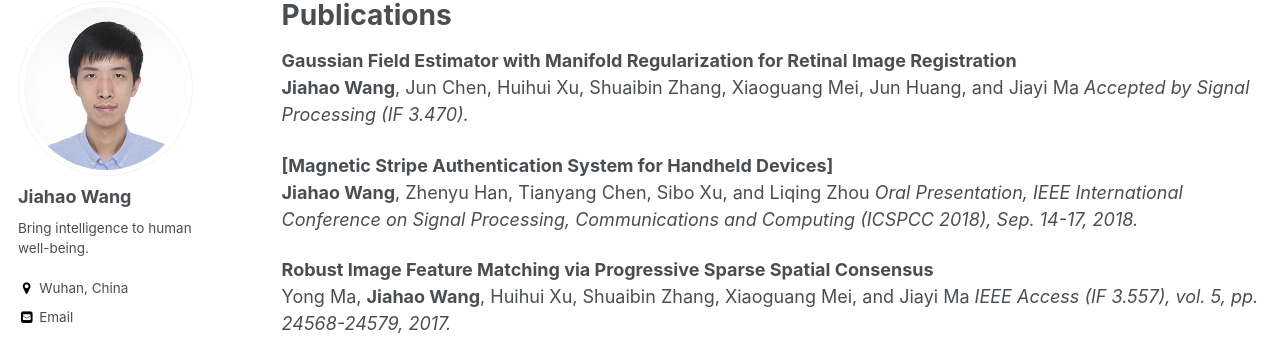
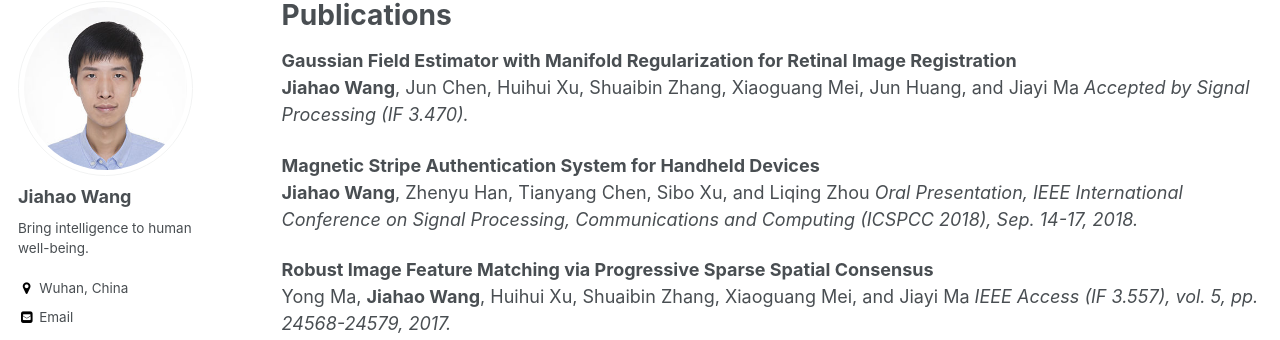
Before and after one commit to JiahaoPlus/JiahaoPlus.github.io, a Jekyll site: the page built from _pages/publications.md, in a window 1280 px wide. Shown: the part 117-457 px from the top of the page. Built offline with Jekyll 4.4.1, drawn with Linux system fonts in a browser that asks for light colours.

```diff
--- a/_pages/publications.md
+++ b/_pages/publications.md
@@ -9,7 +9,7 @@ author_profile: true
 <b>Jiahao Wang</b>, Jun Chen, Huihui Xu, Shuaibin Zhang, Xiaoguang Mei, Jun Huang, and Jiayi Ma
 <i>Accepted by Signal Processing (IF 3.470).</i>
 
-<b>[Magnetic Stripe Authentication System for Handheld Devices]</b> <br>
+<b>Magnetic Stripe Authentication System for Handheld Devices</b> <br>
 <b>Jiahao Wang</b>, Zhenyu Han, Tianyang Chen, Sibo Xu, and Liqing Zhou
 <i>Oral Presentation, IEEE International Conference on Signal Processing, Communications and Computing (ICSPCC 2018), Sep. 14-17, 2018.</i>
 
```
